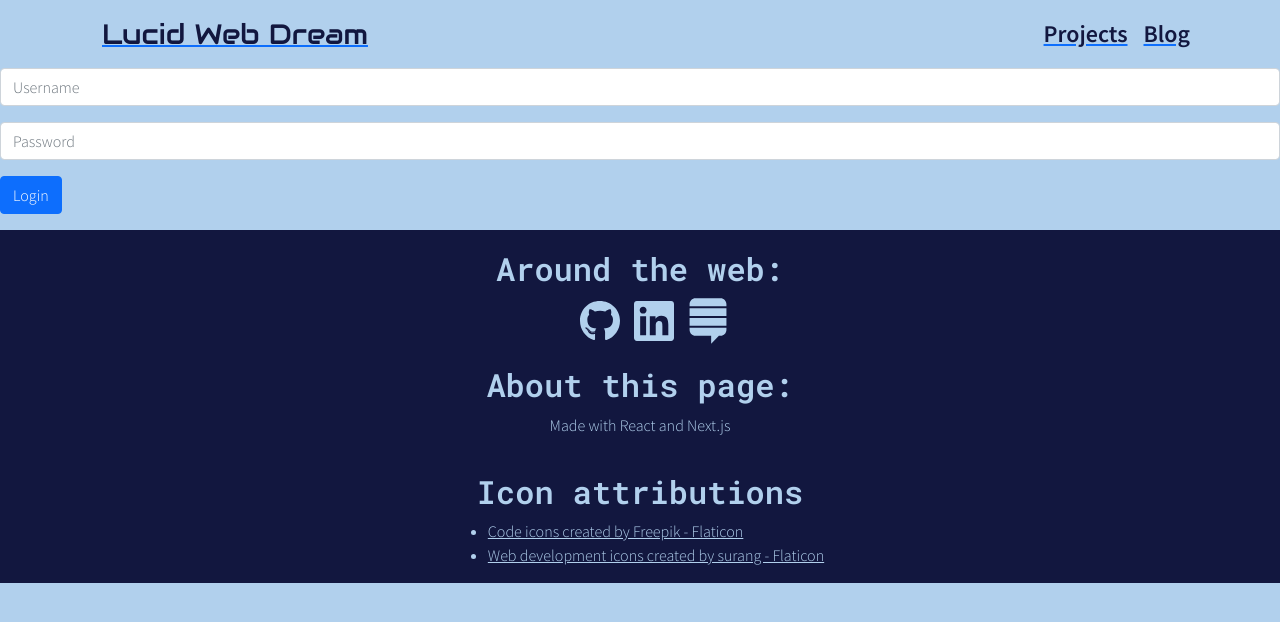
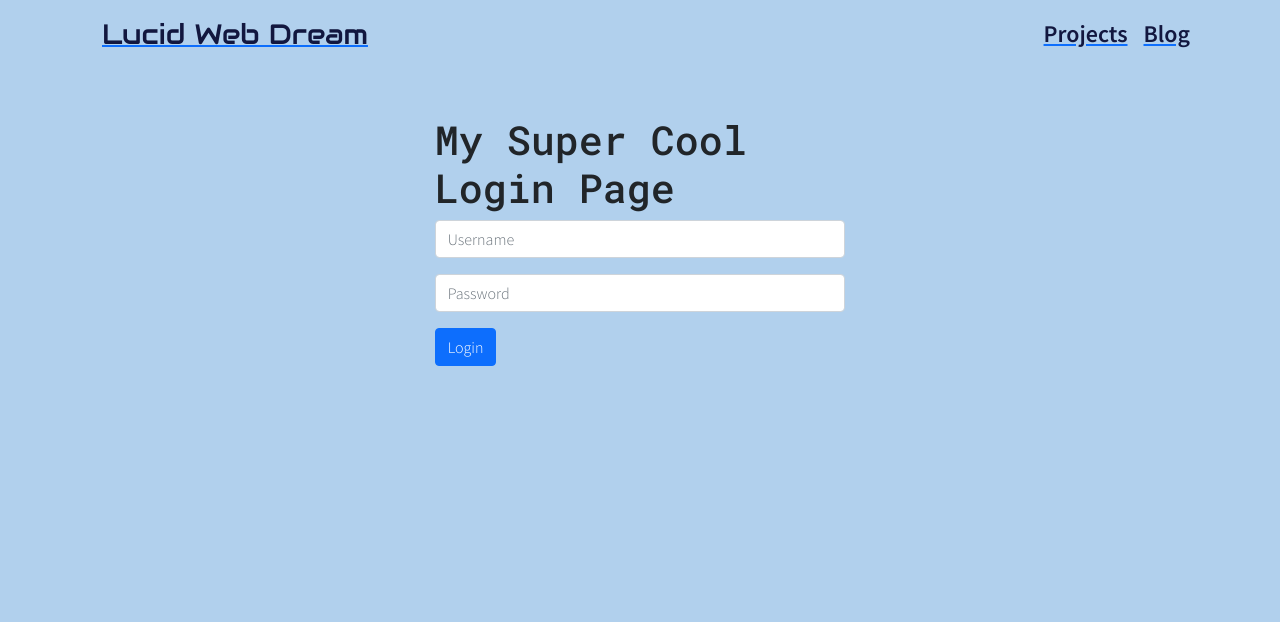
Before and after one commit to capozzic1/portfoliov3, a Next.js app: page /login in a window 1280 px wide. Shown: the top 622 px of the page. Built offline with nearby package versions, Linux system fonts and the light colour scheme.

Commit message:
add cms page, remove hardcoded blog content

```diff
--- /dev/null
+++ b/page-styles/cms.module.scss
@@ -0,0 +1,3 @@
+.cmsContainer {
+    height: 100%;;
+}
--- /dev/null
+++ b/page-styles/login.module.scss
@@ -0,0 +1,3 @@
+.loginContainer {
+    height: 100%;;
+}
--- a/pages/_document.js
+++ b/pages/_document.js
@@ -11,6 +11,12 @@ class MyDocument extends Document {
           <link href="https://fonts.googleapis.com/css2?family=Source+Sans+Pro:ital,wght@0,300;0,600;1,400&display=swap" rel="stylesheet" />
           <link href="https://fonts.googleapis.com/css2?family=Audiowide&display=swap" rel="stylesheet" />
 <link href="https://fonts.googleapis.com/css2?family=Roboto+Mono:ital,wght@0,100..700;1,100..700&family=Roboto:ital,wght@0,100..900;1,100..900&family=Rubik:ital,wght@0,300..900;1,300..900&display=swap" rel="stylesheet"></link>
+<link
+  rel="stylesheet"
+  href="https://cdn.jsdelivr.net/npm/bootstrap@5.3.5/dist/css/bootstrap.min.css"
+  integrity="sha384-SgOJa3DmI69IUzQ2PVdRZhwQ+dy64/BUtbMJw1MZ8t5HZApcHrRKUc4W0kG879m7"
+  crossorigin="anonymous"
+/>
         </Head>
         <body>
           <Main />
--- a/pages/cms.js
+++ b/pages/cms.js
@@ -3,7 +3,7 @@ import Layout from '/components/layout';
 import { useQuery } from '@tanstack/react-query';
 import { useRouter } from 'next/router';
 import BlogTable from '../components/blogtable';
-
+import styles from '../page-styles/cms.module.scss';
 function useMe() {
     const isClient = typeof window !== 'undefined'
 
@@ -46,7 +46,9 @@ export default function Cms() {
             }
     return (
         <Layout>
+            <div className={styles.cmsContainer}>
             {me && <BlogTable />}
+            </div>
         </Layout>
     )
 }
--- a/pages/index.js
+++ b/pages/index.js
@@ -5,7 +5,7 @@ import ProjectCard from '/components/project-card';
 import WorkExperienceCard from '/components/work-experience-card';
 import DeveloperCard from '/components/developer-card';
 import indexData from '../data/index.json';
-
+// import 'bootstrap/dist/css/bootstrap.min.css';
 export async function getStaticProps() {
     const homePageContent = indexData.homePageContent;
 
--- a/pages/login.js
+++ b/pages/login.js
@@ -1,9 +1,9 @@
 import { useState } from 'react'
-import { Form, InputGroup, Button, Alert } from 'react-bootstrap'
+import { Form, InputGroup, Button, Alert, Col, Row} from 'react-bootstrap'
 import { useMutation } from '@tanstack/react-query'
 import Layout from '/components/layout'
 import { useRouter } from 'next/router'
-
+import styles from '../page-styles/login.module.scss'
 async function loginRequest({ username, password }) {
   const res = await fetch('/api/auth/login', {
     method: 'POST',
@@ -37,8 +37,12 @@ export default function Login() {
 
   return (
     <Layout>
+      <div className={styles.loginContainer}>
+      <Row>
+        <Col md={{ span: 6, offset: 3 }} lg={{ span: 4, offset: 4 }} className="mt-5">
       <Form onSubmit={handleSubmit}>
-        <InputGroup className="mb-3">
+        <h1>My Super Cool Login Page</h1>
+        <InputGroup  className="mb-3">
           <Form.Control
             placeholder="Username"
             aria-label="Username"
@@ -69,6 +73,9 @@ export default function Login() {
           <Alert variant="success">Login successful</Alert>
         )}
       </Form>
+      </Col>
+      </Row>
+       </div>
     </Layout>
   )
 }
--- a/styles/global.css
+++ b/styles/global.css
@@ -24,3 +24,24 @@ h1, h2, h3 {
 .project-text h3 {
     font-weight: 500;
 }
+
+
+
+/* Ensure the app can pin the footer to the bottom when content is short */
+html, body, #__next {
+    height: 100%;
+}
+
+#__next {
+    min-height: 100vh;
+    display: flex;
+    flex-direction: column;
+}
+
+/* Any element whose class name contains "footer" will be pushed to the
+   bottom of the page by taking advantage of auto margins inside the flex
+   column. This targets typical footer containers without depending on a
+   specific class name. */
+[class*="footerContainer"] {
+    margin-top: auto;
+}
```
Also changed, not shown: components/blogtable.js (+9 -4 lines), styles/bootstrap-custom.scss (line endings or trailing spaces).
